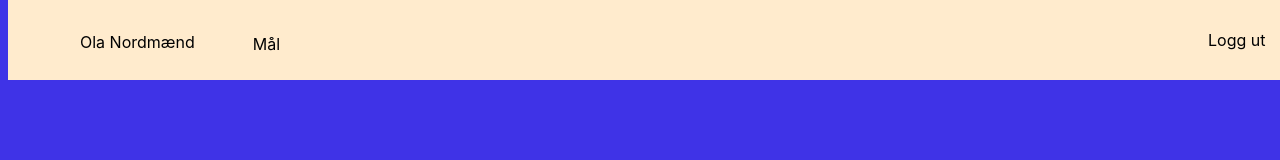
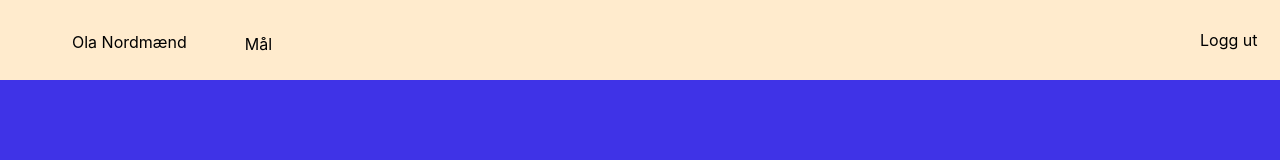
Before and after one commit to EspenSolhaug1/kompetanse-oversikt, a React (Vite) app: page / in a window 1280 px wide. Shown: the top 160 px of the page. Built offline with nearby package versions, Linux system fonts and the light colour scheme.

Commit message:
fixed navbar alignment

```diff
--- a/src/index.css
+++ b/src/index.css
@@ -11,5 +11,5 @@
   text-rendering: optimizeLegibility;
   -webkit-font-smoothing: antialiased;
   -moz-osx-font-smoothing: grayscale;
-  margin-top: -8px;
+  margin: -8px 0px 0px -8px;
 }
```
